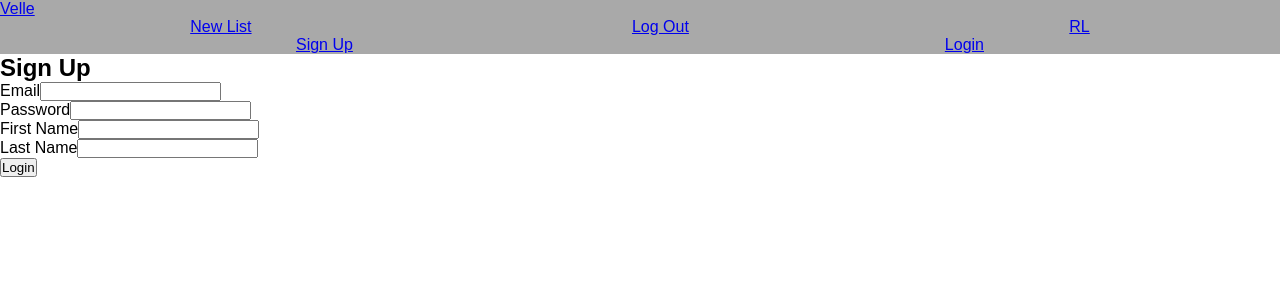
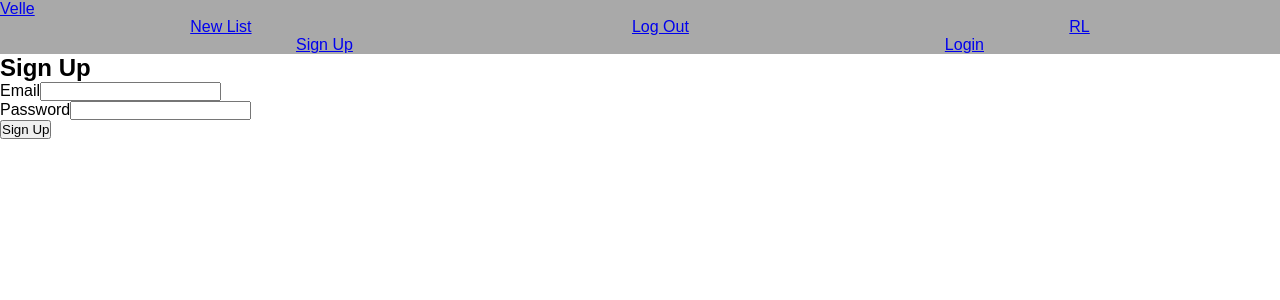
Before and after one commit to randeelayosa/velle, a React app: page /#/signin in a window 1280 px wide. Shown: the top 300 px of the page. Built offline with nearby package versions, Linux system fonts and the light colour scheme; a web font is replaced by a local one.

Commit message:
Revert to previous commit, fix browser crashing issue.

```diff
--- a/src/components/Authentication/SignIn.jsx
+++ b/src/components/Authentication/SignIn.jsx
@@ -1,14 +1,12 @@
 import React, { Component } from 'react'
 import NavConstant from '../Layout/NavConstant';
 
-class SignUp extends Component {
+class SignIn extends Component {
   constructor(props){
     super(props);
     this.state = {
       email: '',
-      password: '',
-      firstName: '',
-      lastName: ''
+      password: ''
     };
     this.handleChange = this.handleChange.bind(this);
     this.handleSubmit = this.handleSubmit.bind(this);
@@ -40,21 +38,12 @@ class SignUp extends Component {
             <input type='password' id='password' onChange={this.handleChange} />
           </div>
           <div className='input-field'>
-            <label htmlFor='firstName'>First Name</label>
-            <input type='text' id='firstName' onChange={this.handleChange} />
-          </div>
-          <div className='input-field'>
-            <label htmlFor='lastName'>Last Name</label>
-            <input type='text' id='lastName' onChange={this.handleChange} />
-          </div>
-          <div className='input-field'>
-            <button>Login</button>
+            <button>Sign Up</button>
           </div>
         </form>
       </div>
     )
   }
-
 }
 
-export default SignUp;
+export default SignIn;
```
Also changed, not shown: 1 other file (tests, documents, lock files or other folders).
